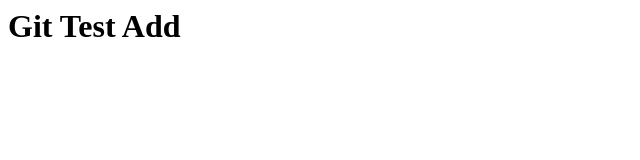
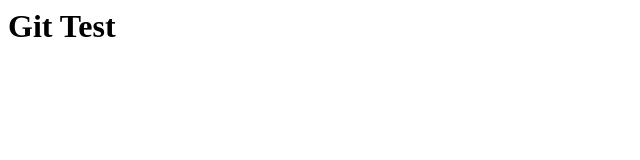
Before and after one commit to CharLie-AA/git-beta, a plain HTML site: page index.html in a window 1280 px wide. Shown: the whole page, without its empty margins (0-640 px from the left). Drawn offline with Linux system fonts and the light colour scheme.

Commit message:
Update index.html

```diff
--- a/index.html
+++ b/index.html
@@ -6,6 +6,6 @@
     <title>Document</title>
 </head>
 <body>
-    <h1>Git Test Add </h1>
+    <h1>Git Test </h1>
 </body>
 </html>
```
